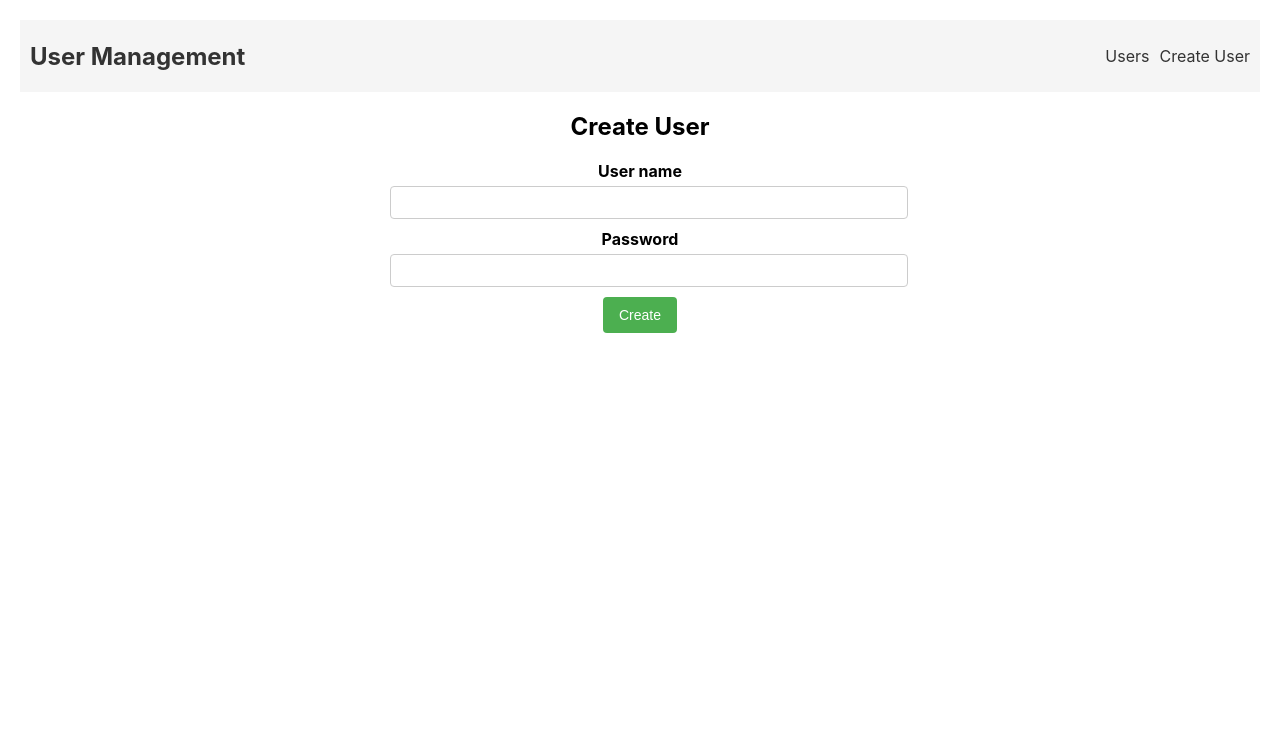
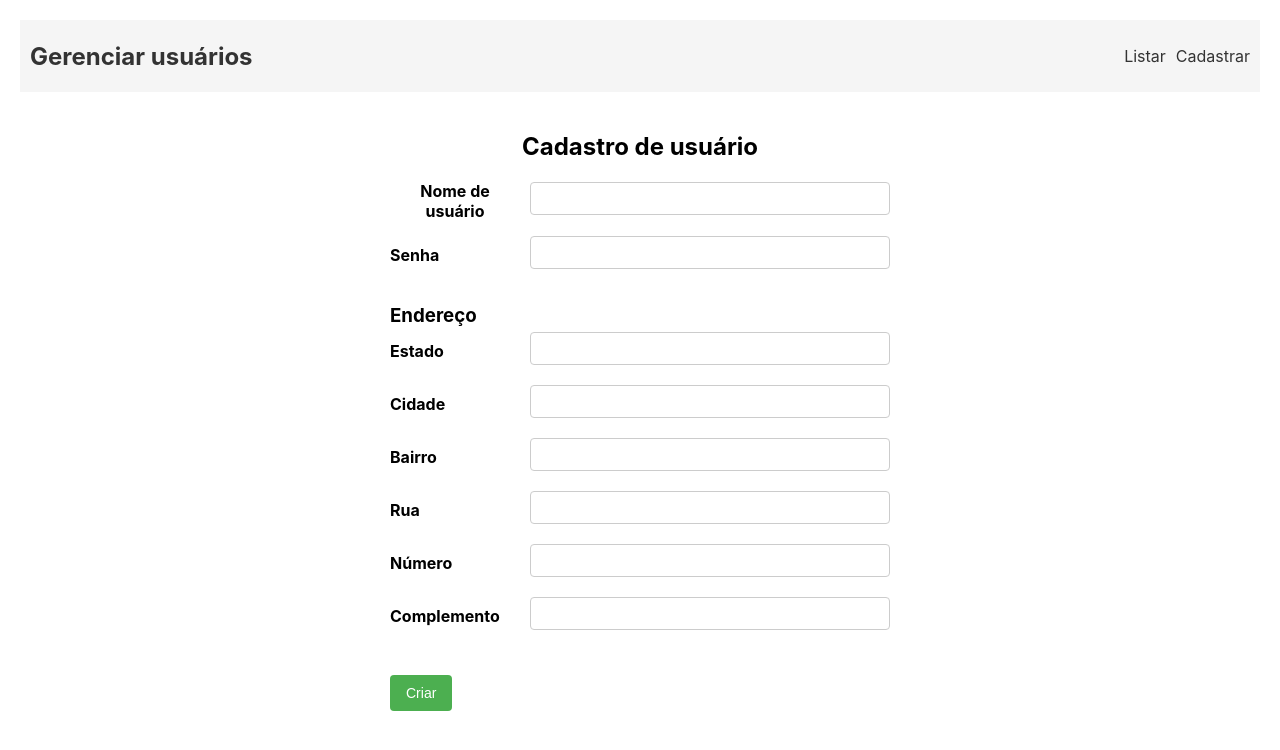
Before and after one commit to sayonarasantos/sd-auto-market, a React (Create React App) app in the folder market_web_client/: page /users/create in a window 1280 px wide. Shown: the top 750 px of the page. Built offline with nearby package versions, Linux system fonts and the light colour scheme.

Commit message:
format details, form, and list

```diff
--- a/market_web_client/package.json
+++ b/market_web_client/package.json
@@ -3,6 +3,9 @@
   "version": "0.1.0",
   "private": true,
   "dependencies": {
+    "@fortawesome/fontawesome-svg-core": "^6.4.0",
+    "@fortawesome/free-solid-svg-icons": "^6.4.0",
+    "@fortawesome/react-fontawesome": "^0.2.0",
     "@testing-library/jest-dom": "^5.16.5",
     "@testing-library/react": "^13.4.0",
     "@testing-library/user-event": "^13.5.0",
--- a/market_web_client/src/App.css
+++ b/market_web_client/src/App.css
@@ -65,32 +65,11 @@
   cursor: pointer;
 }
 
-.user-form {
-  max-width: 500px;
-  margin: 0 auto;
-}
-
-.user-form label {
-  display: block;
-  margin-bottom: 5px;
-  font-weight: bold;
-}
-
-.user-form input[type='text'],
-.user-form input[type='password'] {
-  width: 100%;
-  padding: 8px;
-  border: 1px solid #ccc;
-  border-radius: 4px;
-  margin-bottom: 10px;
-}
-
-.user-form button {
-  background-color: #4caf50;
+button {
+  margin-top: 25px;
   color: white;
   border: none;
   padding: 10px 16px;
-  text-align: center;
   text-decoration: none;
   display: inline-block;
   font-size: 14px;
@@ -98,15 +77,68 @@
   border-radius: 4px;
 }
 
+.user-form {
+  max-width: 500px;
+  margin: 0 auto;
+  display: flex;
+  flex-direction: column;
+}
+
+.user-form label, h3 {
+  display: flex;
+  margin-bottom: 5px;
+  font-weight: bold;
+  margin-right: 10px;
+  width: 130px;
+}
+
+.user-form h3 {
+  margin-top: 25px;
+}
+
+.user-form input[type='text'],
+.user-form input[type='password'],
+.user-form input[type='number'] {
+  padding: 8px;
+  border: 1px solid #ccc;
+  border-radius: 4px;
+  margin-bottom: 10px;
+  flex: 1;
+}
+
+.user-form button {
+  background-color: #4caf50;
+}
+
+.form-row {
+  display: flex;
+  align-items: center;
+  margin-bottom: 10px;
+}
+
 .user-detail {
   max-width: 500px;
   margin: 0 auto;
+  text-align: left;
 }
 
 .user-detail p {
   margin-bottom: 5px;
 }
 
+.user-detail button {
+  margin-left: 0;
+  margin-right: 15px;
+}
+
+.button-update {
+  background-color: #4caf50;
+}
+
+.button-delete {
+  background-color: #6ab2bf;
+}
+
 .error-message {
   color: red;
   margin-bottom: 10px;
--- a/market_web_client/src/App.js
+++ b/market_web_client/src/App.js
@@ -13,10 +13,10 @@ function App() {
       <div className="App">
         <div className="header">
           <nav className="navbar">
-            <Link to="/" className="navbar-brand">User Management</Link>
+            <Link to="/" className="navbar-brand">Gerenciar usuários</Link>
             <ul className="navbar-links">
-              <li><Link to="/users">Users</Link></li>
-              <li><Link to="/users/create">Create User</Link></li>
+              <li><Link to="/users">Listar</Link></li>
+              <li><Link to="/users/create">Cadastrar</Link></li>
             </ul>
           </nav>
         </div>
--- a/market_web_client/src/components/UserDetail.js
+++ b/market_web_client/src/components/UserDetail.js
@@ -1,12 +1,23 @@
 import React, { useState, useEffect } from 'react';
-import { useParams, Link } from 'react-router-dom';
+import { useParams, useNavigate } from 'react-router-dom';
 // import axios from 'axios';
 import api from '../api';
 
 
 const UserDetail = () => {
   const { id } = useParams();
+
   const [user, setUser] = useState(null);
+
+  const navigate = useNavigate();
+
+  const handleUpdate = (id) => {
+    navigate(`/users/update/${id}`);
+  };
+
+  const handleDelete = (id) => {
+    navigate(`/users/delete/${id}`);
+  };
 
   useEffect(() => {
     const fetchUser = async () => {
@@ -24,14 +35,16 @@ const UserDetail = () => {
 
   return (
     <div className="user-detail">
-      <h2>User Detail</h2>
+      <h2 style={{ textAlign: 'center' }} >Informações de usuário</h2>
       {user ? (
         <div>
           <p><strong>ID:</strong> {user.id}</p>
-          <p><strong>Name:</strong> {user.name}</p>
-          <p><strong>Email:</strong> {user.email}</p>
-          <Link to={`/users/update/${user.id}`}>Update</Link>
-          <Link to={`/users/delete/${user.id}`}>Delete</Link>
+          <p><strong>Nome de usuário:</strong> {user.username}</p>
+          <p><strong>Endereço:</strong> {user.address_state}, {user.address_city}, {user.address_neighborhood}, {user.address_street}, {user.address_number}, {user.address_complement}</p>
+          <div className="user-actions">
+            <button className="button-update" onClick={() => handleUpdate(user.id)}>Atualizar</button>
+            <button className="button-delete" onClick={() => handleDelete(user.id)}>Remover</button>
+          </div>
         </div>
       ) : (
         <p>Loading user...</p>
--- a/market_web_client/src/components/UserForm.js
+++ b/market_web_client/src/components/UserForm.js
@@ -1,6 +1,5 @@
 import React, { useState } from 'react';
 import { useNavigate } from 'react-router-dom';
-// import axios from 'axios';
 import api from '../api';
 
 const UserForm = () => {
@@ -8,6 +7,12 @@ const UserForm = () => {
   const [formData, setFormData] = useState({
     username: '',
     password: '',
+    address_state: '',
+    address_city: '',
+    address_neighborhood: '',
+    address_street: '',
+    address_number: '',
+    address_complement: '',
   });
 
   const handleChange = (e) => {
@@ -17,7 +22,6 @@ const UserForm = () => {
   const handleSubmit = async (e) => {
     e.preventDefault();
     try {
-      // await axios.post('/api/user', formData);
       await api.post('/user', formData);
       navigate('/users');
     } catch (error) {
@@ -27,9 +31,10 @@ const UserForm = () => {
 
   return (
     <div className="user-form">
-      <h2>Create User</h2>
+      <h2>Cadastro de usuário</h2>
       <form onSubmit={handleSubmit}>
-        <label htmlFor="username">User name</label>
+        <div className="form-row">
+          <label htmlFor="username">Nome de usuário</label>
           <input
             type="text"
             name="username"
@@ -37,7 +42,9 @@ const UserForm = () => {
             onChange={handleChange}
             required
           />
-        <label htmlFor="password">Password</label>
+        </div>
+        <div className="form-row">
+          <label htmlFor="password">Senha</label>
           <input
             type="password"
             name="password"
@@ -45,7 +52,71 @@ const UserForm = () => {
             onChange={handleChange}
             required
           />
-        <button type="submit">Create</button>
+        </div>
+        <h3>Endereço</h3>
+        <div className="form-row">
+          <label htmlFor="address_state">Estado</label>
+          <input
+            type="text"
+            name="address_state"
+            value={formData.address_state}
+            onChange={handleChange}
+            required
+          />
+        </div>
+        <div className="form-row">
+          <label htmlFor="address_city">Cidade</label>
+          <input
+            type="text"
+            name="address_city"
+            value={formData.address_city}
+            onChange={handleChange}
+            required
+          />
+        </div>
+        <div className="form-row">
+          <label htmlFor="address_neighborhood">Bairro</label>
+          <input
+            type="text"
+            name="address_neighborhood"
+            value={formData.address_neighborhood}
+            onChange={handleChange}
+            required
+          />
+        </div>
+        <div className="form-row">
+          <label htmlFor="address_street">Rua</label>
+          <input
+            type="text"
+            name="address_street"
+            value={formData.address_street}
+            onChange={handleChange}
+            required
+          />
+        </div>
+        <div className="form-row">
+          <label htmlFor="address_number">Número</label>
+          <input
+            type="number"
+            name="address_number"
+            value={formData.address_number}
+            onChange={handleChange}
+            required
+          />
+        </div>
+        <div className="form-row">
+          <label htmlFor="address_complement">Complemento</label>
+          <input
+            type="text"
+            name="address_complement"
+            value={formData.address_complement}
+            onChange={handleChange}
+            required
+          />
+        </div>
+        <div className="form-row">
+          <button type="submit">Criar</button>
+        </div>
       </form>
     </div>
   );
--- a/market_web_client/src/components/UserList.js
+++ b/market_web_client/src/components/UserList.js
@@ -1,5 +1,7 @@
 import React, { useState, useEffect } from 'react';
 import { Link } from 'react-router-dom';
+import { FontAwesomeIcon } from '@fortawesome/react-fontawesome';
+import { faInfoCircle } from '@fortawesome/free-solid-svg-icons';
 import api from '../api';
 
 const UserList = () => {
@@ -20,13 +22,13 @@ const UserList = () => {
 
   return (
     <div className="user-list">
-      <h2>User List</h2>
+      <h2>Lista de usuários</h2>
       <table>
         <thead>
           <tr>
-            <th>Username</th>
-            <th>Date Joined</th>
-            <th>Profile</th>
+            <th>Nome de usuário</th>
+            <th>Data de criação</th>
+            <th>Endereço</th>
           </tr>
         </thead>
         <tbody>
@@ -34,7 +36,12 @@ const UserList = () => {
             <tr key={user.id}>
               <td>{user.username}</td>
               <td>{user.date_joined}</td>
-              <td>{user.profile}</td>
+              <td>{user.address_state}, {user.address_city}</td>
+              <td>
+                <Link to={`/users/${user.id}`}>
+                  <FontAwesomeIcon icon={faInfoCircle} />
+                </Link>
+              </td>
             </tr>
           ))}
         </tbody>
```
Also changed, not shown: 1 other file (tests, documents, lock files or other folders). Lines whose indentation alone changed are shown as unchanged.
